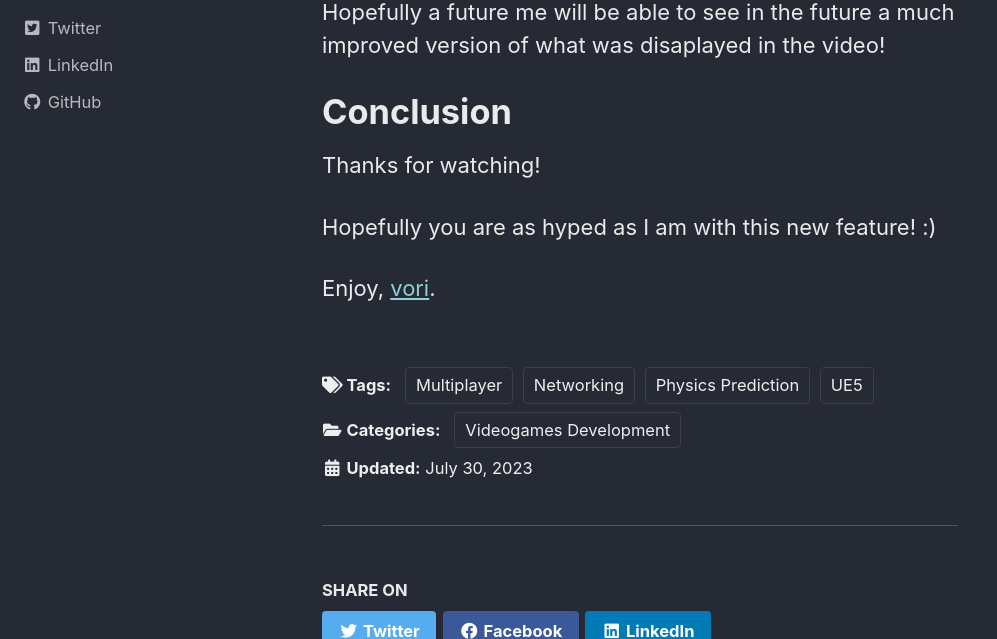
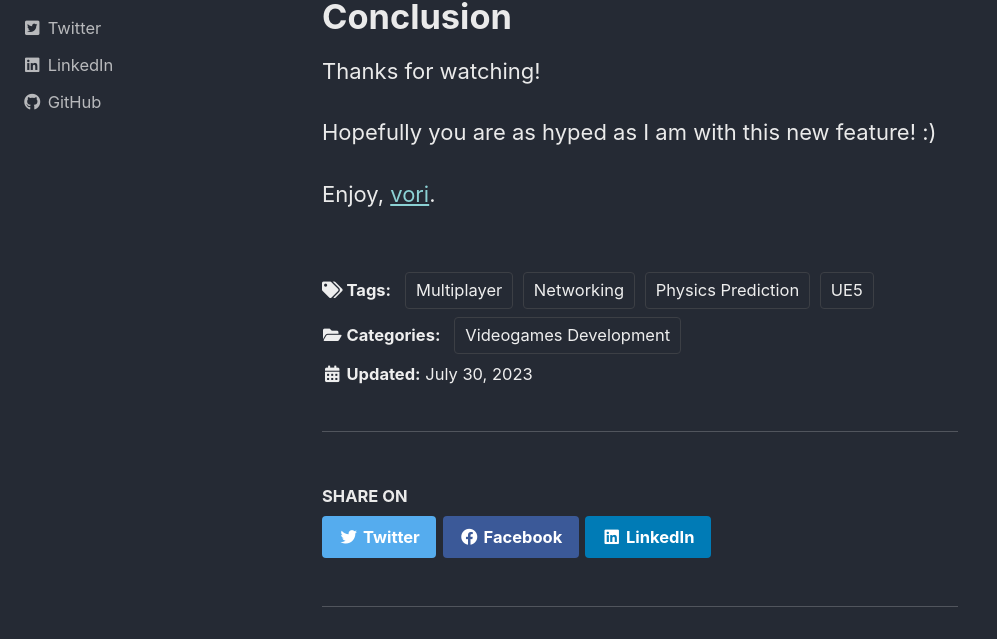
Before and after one commit to vorixo/devtricks, a Jekyll site: the page built from _posts/2023-07-30-phys-prediction-show.md, in a window 1280 px wide and 900 px high, scrolled down 1145 px, cut to the strip 261-900 px from the top of the window. Shown: the whole strip, without its empty margins (0-997 px from the left). Built offline with Jekyll 4.4.1, drawn with Linux system fonts in a browser that asks for light colours; cached includes are drawn as plain includes.

Commit message:
[UPD] Typos

```diff
--- a/_posts/2023-07-30-phys-prediction-show.md
+++ b/_posts/2023-07-30-phys-prediction-show.md
@@ -31,8 +31,6 @@
 
 <iframe width="480" height="270" src="https://www.youtube.com/embed/py2WbMj1afw" frameborder="0" allow="autoplay; encrypted-media" allowfullscreen></iframe>
 
-Hopefully a future me will be able to see in the future a much improved version of what was disaplayed in the video!
-
 # Conclusion
 
 Thanks for watching!
```
